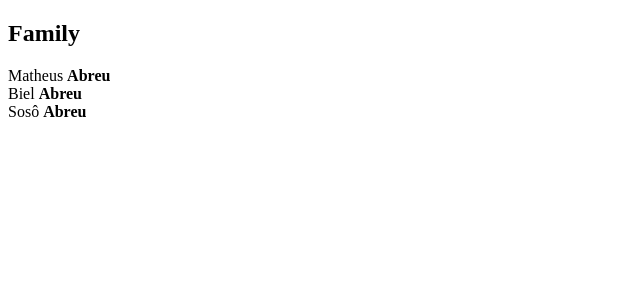
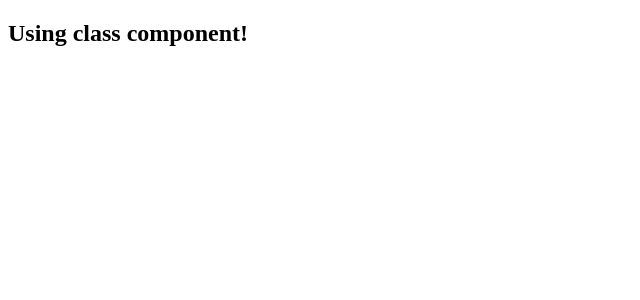
Before and after one commit to matheusabr/react-ex1, a React app: page / in a window 1280 px wide. Shown: the top 300 px of the page, without its empty margins (0-640 px from the left). Built offline with nearby package versions, Linux system fonts and the light colour scheme.

Commit message:
feat: Using class component

```diff
--- /dev/null
+++ b/src/components/classComponent.jsx
@@ -0,0 +1,9 @@
+import React from 'react'
+
+class ClassComponent extends React.Component {
+  render() {
+    return <h2>Using class component!</h2>
+  }
+}
+
+export default ClassComponent
--- a/src/index.jsx
+++ b/src/index.jsx
@@ -1,14 +1,5 @@
 import React from 'react'
 import ReactDOM from 'react-dom'
+import ClassComponent from './components/classComponent'
 
-import Family from './components/family'
-import Member from './components/member'
-
-ReactDOM.render(
-  <Family lastName={'Abreu'}>
-    <Member name={'Matheus'} />
-    <Member name={'Biel'} />
-    <Member name={'Sosô'} />
-  </Family>,
-  document.getElementById('app')
-)
+ReactDOM.render(<ClassComponent />, document.getElementById('app'))
```
Also changed, not shown: src.2/index.jsx (added, +14 -0 lines), src.2/components/family.jsx (renamed from src/components/family.jsx), src.2/components/member.jsx (renamed from src/components/member.jsx), src.2/utils/reactUtils.js (renamed from src/utils/reactUtils.js).
